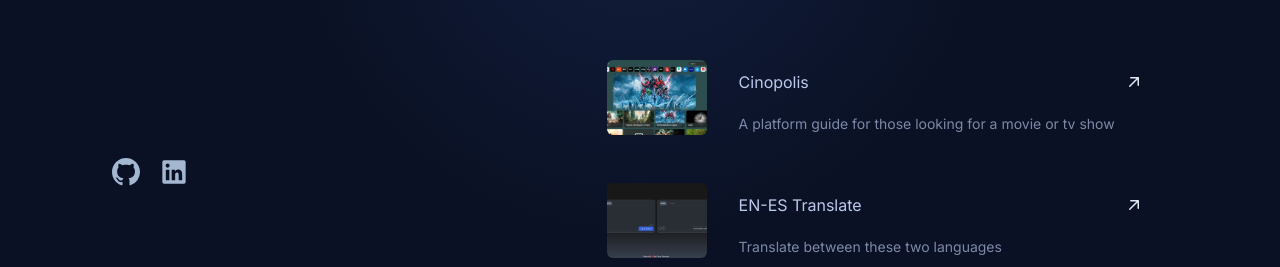
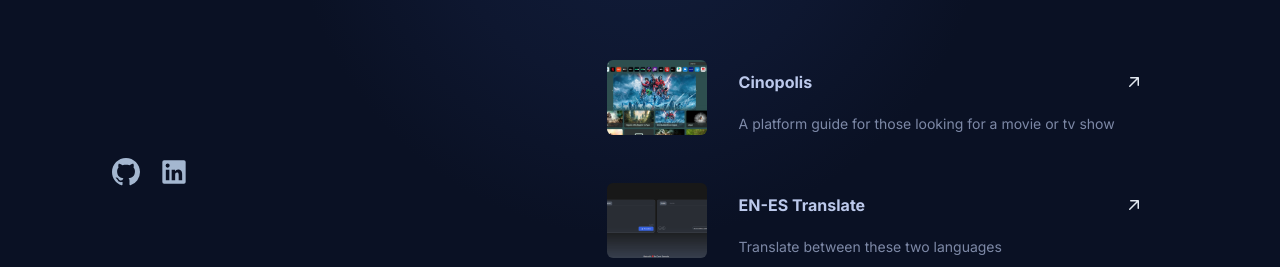
Before and after one commit to kiudev/portfolio-2024, a Next.js app: page / in a window 1280 px wide. Shown: the part 512-779 px from the top of the page. Built offline with nearby package versions, Linux system fonts and the light colour scheme.

Commit message:
change text size

```diff
--- a/src/containers/projects/ProjectsSection.tsx
+++ b/src/containers/projects/ProjectsSection.tsx
@@ -45,7 +45,7 @@ export default function ProjectsSection({
           />
           <div className="flex flex-col gap-2 w-full ml-8">
             <div className="flex flex-row justify-between items-center">
-            <p className="text-blue-100 text-md">{name}</p>
+            <p className="text-blue-100 text-md font-bold">{name}</p>
             <svg
               xmlnsXlink="http://www.w3.org/1999/xlink"
               xmlns="http://www.w3.org/2000/svg"
```
